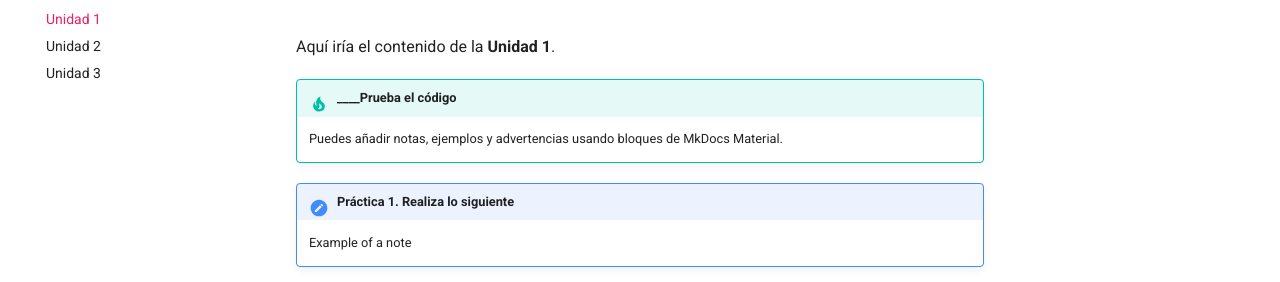
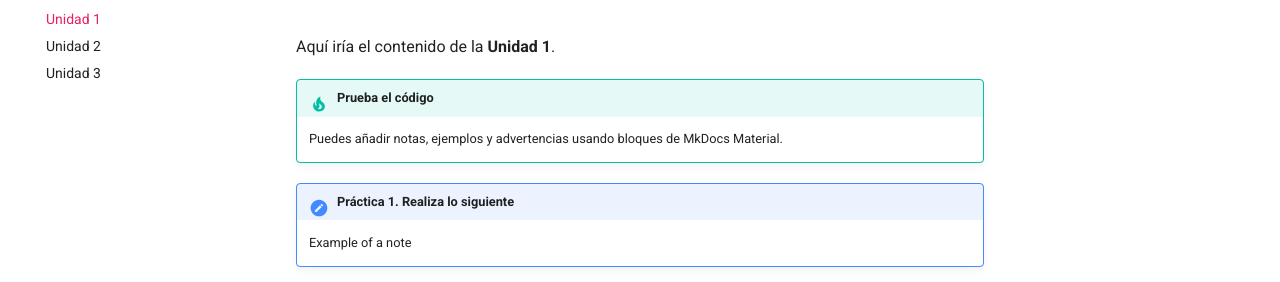
Before and after one commit to bpaterna/pruebas, an MkDocs documentation site: the page built from docs/unidad1.md, in a window 1280 px wide. Shown: the part 146-428 px from the top of the page. Built offline with MkDocs 1.6.1 and Material for MkDocs 9.7.7, drawn with Linux system fonts in a browser that asks for light colours.

```diff
--- a/docs/unidad1.md
+++ b/docs/unidad1.md
@@ -2,7 +2,7 @@
 
 Aquí iría el contenido de la **Unidad 1**.
 
-!!! tip "____Prueba el código"
+!!! tip "Prueba el código"
     Puedes añadir notas, ejemplos y advertencias usando bloques de MkDocs Material.
 
 !!! note "Práctica 1. Realiza lo siguiente"
```
